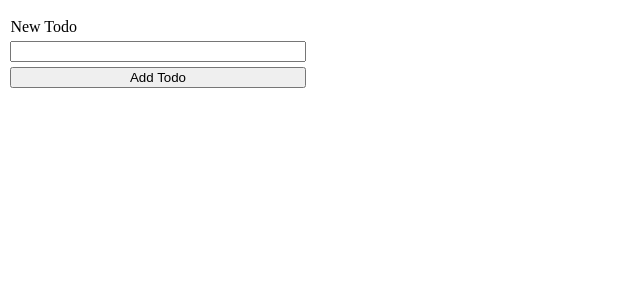
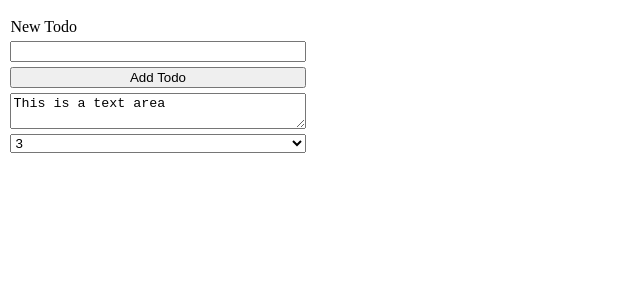
Before and after one commit to imudasirali/react-simplified-vite, a React (Vite) app: page / in a window 1280 px wide. Shown: the top 300 px of the page, without its empty margins (0-640 px from the left). Built offline with nearby package versions, Linux system fonts and the light colour scheme; the HTML template or start-up script is replaced by a standard one.

Commit message:
Form Practice

```diff
--- a/src/App.jsx
+++ b/src/App.jsx
@@ -5,8 +5,10 @@ import TodoItem from "./TodoItem";
 function App() {
   const [newTodo, setNewTodo] = useState("");
   const [todoList, setTodoList] = useState([]);
+  const [newText, setNewText] = useState("This is a text area");
 
-  function addNewTodo() {
+  function addNewTodo(e) {
+    e.preventDefault();
     if (newTodo == "") return;
     setTodoList((currentState) => {
       return [
@@ -30,6 +32,10 @@ function App() {
       return currentState.filter((todo) => todo.id != todoId);
     });
   }
+
+  function setSelectValue(e) {
+    console.log(e.target.value);
+  }
   return (
     <>
       <ul id="list">
@@ -44,7 +50,7 @@ function App() {
           );
         })}
       </ul>
-      <div id="new-todo-form">
+      <form onSubmit={addNewTodo} id="new-todo-form">
         <label htmlFor="todo-inout">New Todo</label>
         <input
           type="text"
@@ -52,8 +58,17 @@ function App() {
           onChange={(e) => setNewTodo(e.target.value)}
           id="todo-input"
         />
-        <button onClick={addNewTodo}>Add Todo</button>
-      </div>
+        <button>Add Todo</button>
+        <textarea
+          onChange={(e) => setNewText(e.target.value)}
+          value={newText}
+        ></textarea>
+        <select onChange={setSelectValue} defaultValue={3}>
+          <option value={1}>1</option>
+          <option value={2}>2</option>
+          <option value={3}>3</option>
+        </select>
+      </form>
     </>
   );
 }
```
